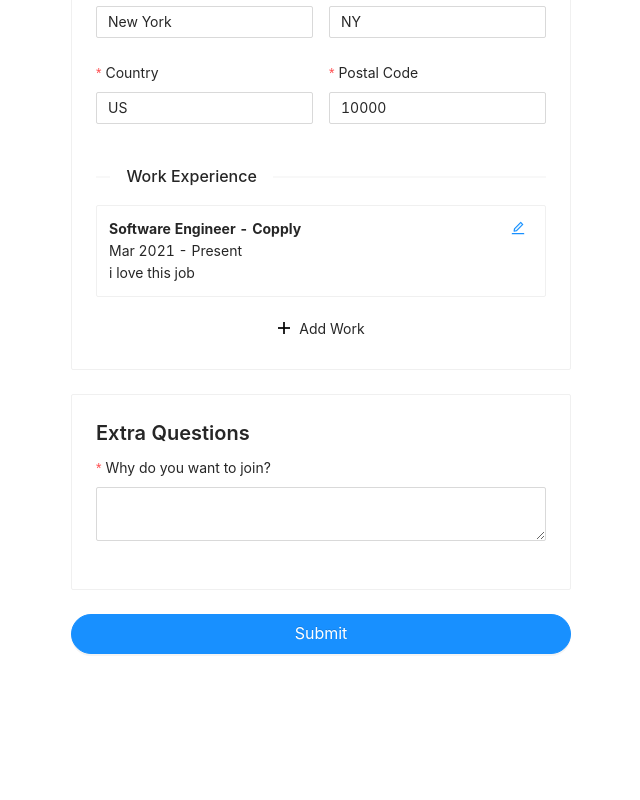
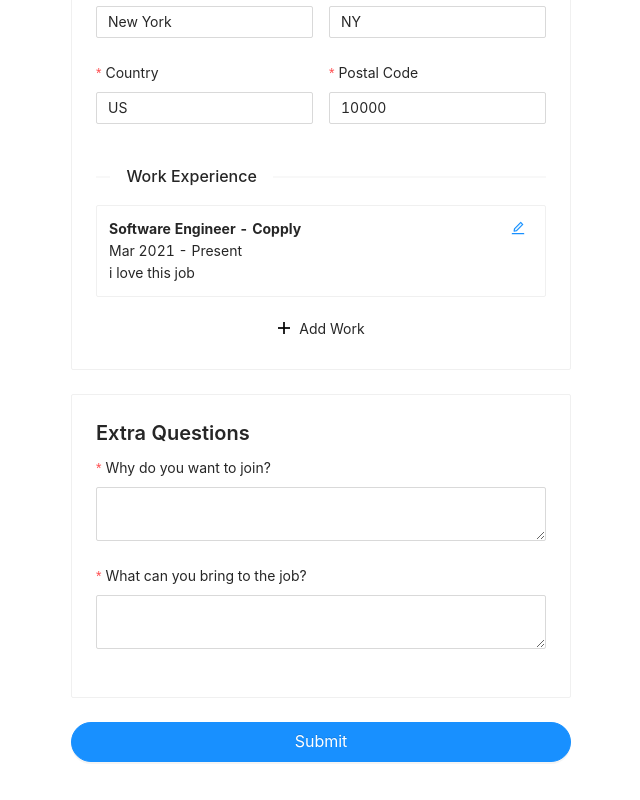
Before and after one commit to mattfan00/project-setup-team-solidaridad-utilisation, a React (Create React App) app in the folder front-end/: page /application/1/1 in a window 1280 px wide. Shown: the part 498-1298 px from the top of the page, without its empty margins (319-959 px from the left). Before the commit the page ends 1252 px from the top, so only its background shows below. Built offline with nearby package versions, Linux system fonts and the light colour scheme.

Commit message:
custom extra questions

```diff
--- /dev/null
+++ b/front-end/src/Components/ApplicationForm/ExtraQuestions.js
@@ -0,0 +1,34 @@
+import React from "react"
+import {
+  Col,
+  Form,
+  Input
+} from "antd"
+
+const ExtraQuestions = (props) => {
+  const getInputType = (type) => {
+    switch (type) {
+      case "text":
+        return <Input />
+      case "textarea":
+        return <Input.TextArea />
+    }
+  }
+  return (
+    <>
+      {props.questions.map(question => (
+      <Col span={24}>
+        <Form.Item
+          label={question.label}
+          name={question.id}
+          rules={[{ required: question.required, message: 'Please fill out' }]}
+        >
+          {getInputType(question.type)}
+        </Form.Item>
+      </Col>
+      ))}
+    </>
+  )
+}
+
+export default ExtraQuestions
--- a/front-end/src/Components/ApplicationForm/index.js
+++ b/front-end/src/Components/ApplicationForm/index.js
@@ -3,9 +3,7 @@ import { useHistory, useParams } from "react-router-dom"
 import {
   Button,
   Form,
-  Input,
   Row,
-  Col,
   Divider,
   Card,
   Space,
@@ -18,6 +16,7 @@ import Email from "./Email"
 import Address from "./Address"
 import WorkExperience from "./WorkExperience"
 import Education from "./Education"
+import ExtraQuestions  from "./ExtraQuestions"
 
 import ConfirmSubmit from "./ConfirmSubmit"
 
@@ -130,22 +129,19 @@ const ApplicationForm = (props) => {
           : ""}
 
         </Card>
+
+        {props.extraQuestions ?
         <Card>
           <Title level={4}>Extra Questions</Title>
           <Form form={extraForm} layout="vertical">
             <Row gutter={16}>
-              <Col span={24}>
-                <Form.Item
-                  label="Why do you want to join?"
-                  name="why"
-                  rules={[{ required: true, message: 'Please fill out' }]}
-                >
-                  <Input.TextArea />
-                </Form.Item>
-              </Col>
+              <ExtraQuestions
+                questions={props.extraQuestions}
+              />
             </Row>
           </Form>
         </Card>
+        : ""}
 
         <Button block shape="round" size="large" type="primary" onClick={check}>Submit</Button>
       </Space>
--- a/front-end/src/View/Applicant/Application/index.js
+++ b/front-end/src/View/Applicant/Application/index.js
@@ -14,13 +14,21 @@ const Application = () => {
   const [application, setApplication] = useState(null)
 
   useEffect(() => {
-    console.log("application details")
+    console.log("retrieve application details")
     const application = {
       fields: ["name", "email", "address", "workExperience"],
       extraQuestions: [
         {
-          title: "Why do you want to join",
-          required: true
+          id: "6050cf3b2b1075721d44f214",
+          label: "Why do you want to join?",
+          required: true,
+          type: "textarea"
+        },
+        {
+          id: "6050d3ad8b47286b9091e134",
+          label: "What can you bring to the job?",
+          required: true,
+          type: "textarea"
         }
       ]
     }
@@ -86,6 +94,7 @@ const Application = () => {
           <ApplicationForm
             user={user}
             fields={application ? application.fields : []}
+            extraQuestions={application ? application.extraQuestions : []}
           />
         </div>
       </div>
```
